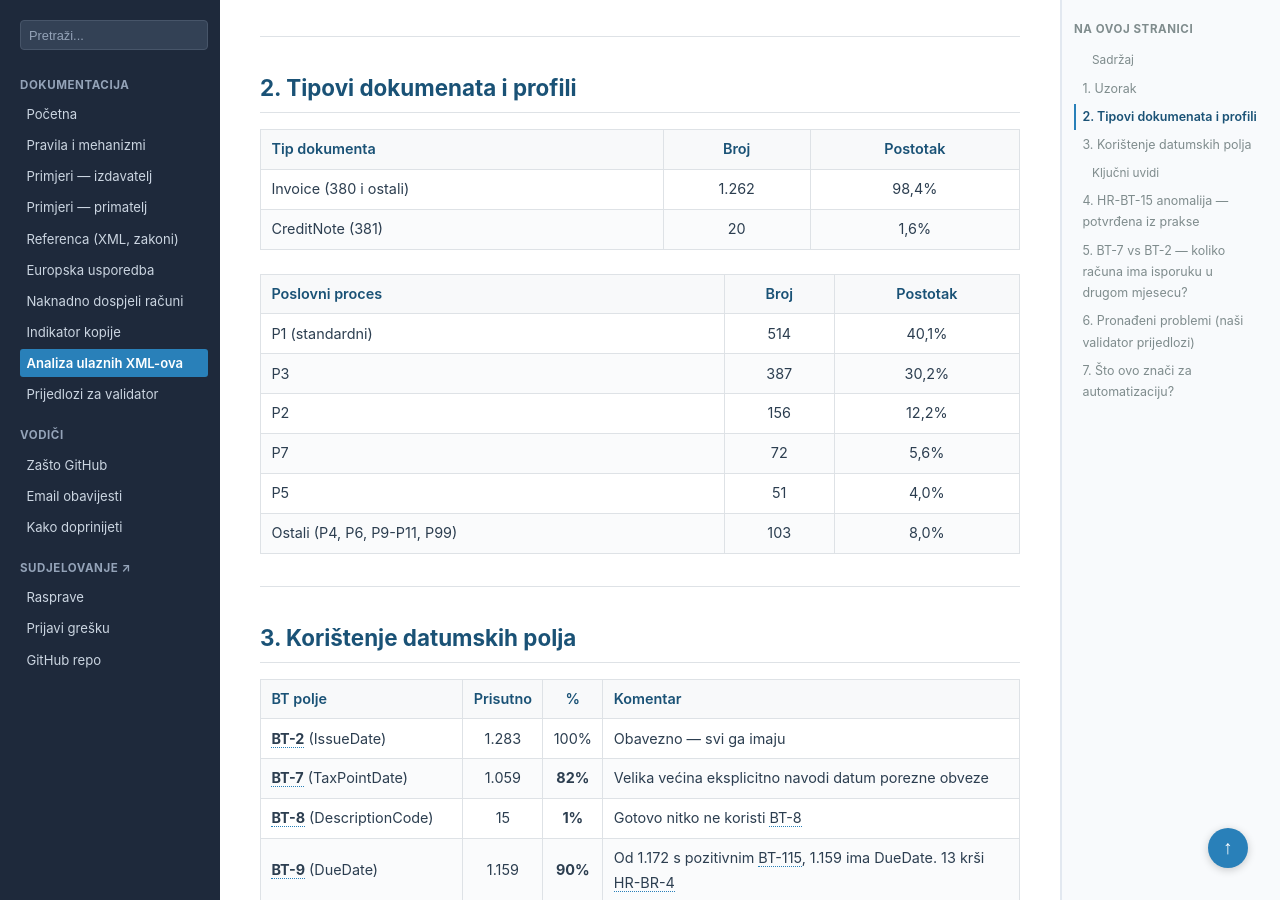
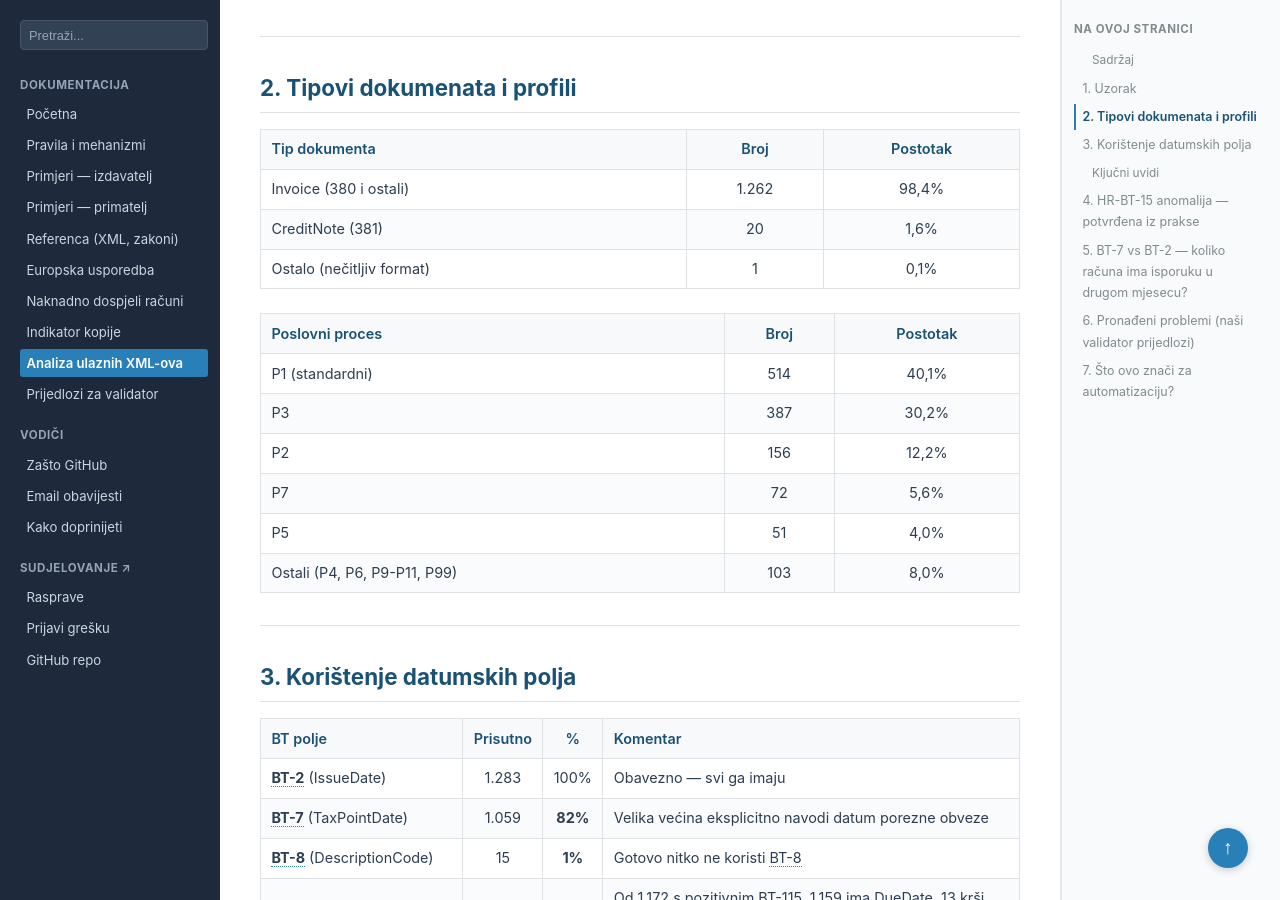
Before and after one commit to dageci/eracun-fiskalizacija-datumi, a Jekyll site: the page built from docs/analiza-ulaznih.md, in a window 1280 px wide and 900 px high, scrolled down 1287 px. Built offline with Jekyll 4.4.1, drawn with Linux system fonts in a browser that asks for light colours.

Commit message:
analiza: dodan redak za 1 nečitljiv format (ukupno se slaže 1283)

```diff
--- a/docs/analiza-ulaznih.md
+++ b/docs/analiza-ulaznih.md
@@ -39,6 +39,7 @@ Datoteke su ulazni eRačuni (primljeni od dobavljača) preuzeti od triju komiten
 |---|:---:|:---:|
 | Invoice (380 i ostali) | 1.262 | 98,4% |
 | CreditNote (381) | 20 | 1,6% |
+| Ostalo (nečitljiv format) | 1 | 0,1% |
 
 | Poslovni proces | Broj | Postotak |
 |---|:---:|:---:|
```
